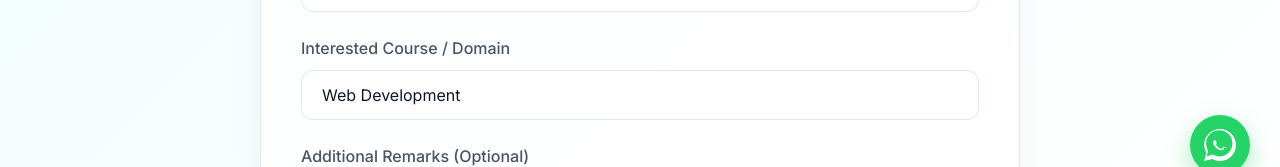
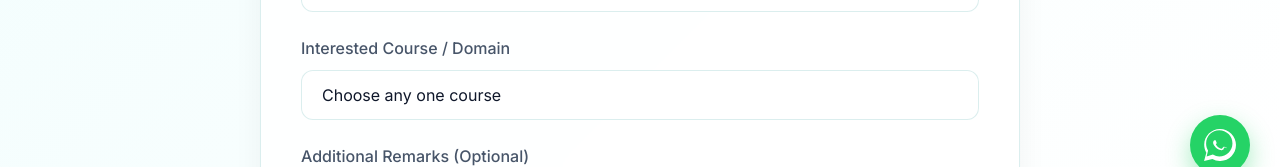
Before and after one commit to abish05/FTI-WEBSITE, a React (Vite) app: page /admission in a window 1280 px wide. Shown: the part 595-762 px from the top of the page. Built offline with nearby package versions, Linux system fonts and the light colour scheme.

Commit message:
feat: default course select to Choose any one course placeholder

```diff
--- a/src/pages/Admission.jsx
+++ b/src/pages/Admission.jsx
@@ -6,7 +6,7 @@ const Admission = () => {
         fullName: '',
         email: '',
         phone: '',
-        course: 'Web Development',
+        course: '',
         remarks: ''
     });
 
@@ -22,7 +22,7 @@ const Admission = () => {
         setIsSyncing(false);
 
         const snapshot = { ...formData };
-        setFormData({ fullName: '', email: '', phone: '', course: 'Web Development', remarks: '' });
+        setFormData({ fullName: '', email: '', phone: '', course: '', remarks: '' });
 
         // Save to Firestore in background (non-blocking)
         addEnrollment(snapshot).catch(err => console.error('Firestore save error:', err));
@@ -77,7 +77,8 @@ const Admission = () => {
 
                         <div className="form-group">
                             <label className="form-label">Interested Course / Domain</label>
-                            <select name="course" value={formData.course} onChange={handleChange} className="form-input" style={{ appearance: 'none', cursor: 'pointer' }}>
+                            <select required name="course" value={formData.course} onChange={handleChange} className="form-input" style={{ appearance: 'none', cursor: 'pointer' }}>
+                                <option value="" disabled>Choose any one course</option>
                                 <option value="Web Development">Web Development</option>
                                 <option value="Mobile App Dev">Mobile App Dev</option>
                                 <option value="Data Science & AI">Data Science & AI</option>
```
